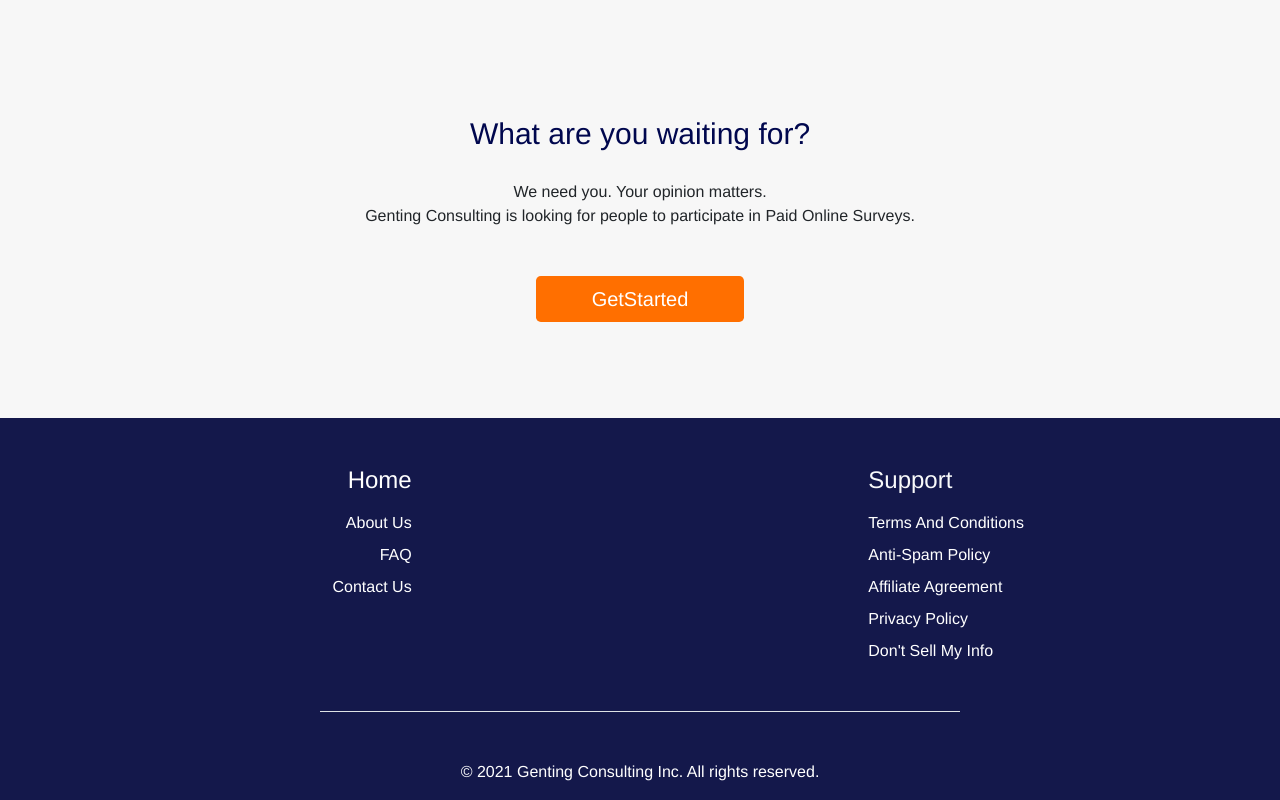
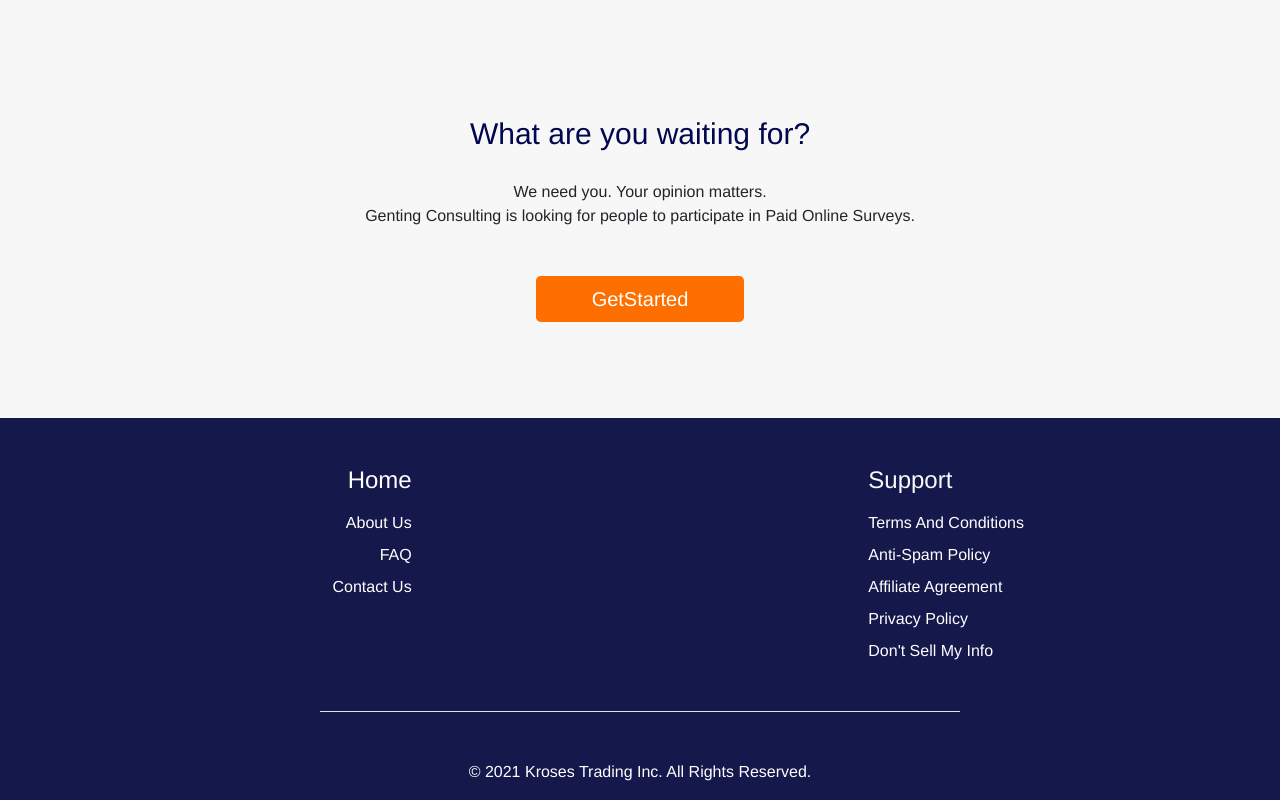
Before and after one commit to wawoyuanli/website, a Vue app: page /#/home in a window 1280 px wide. Shown: the part 3450-4250 px from the top of the page. Built offline with nearby package versions, Linux system fonts and the light colour scheme.

Commit message:
系统脚步名称更改
系统脚步名称更改

```diff
--- a/src/components/footer.vue
+++ b/src/components/footer.vue
@@ -61,7 +61,7 @@
     <div class="row pb-3">
       <div class="col-md-3"></div>
       <div class="col-md-6 text-center text-white">
-        © 2021 Genting Consulting Inc. All rights reserved.
+        © 2021 Kroses Trading Inc. All Rights Reserved.
       </div>
       <div class="col-md-3"></div>
     </div>
```
